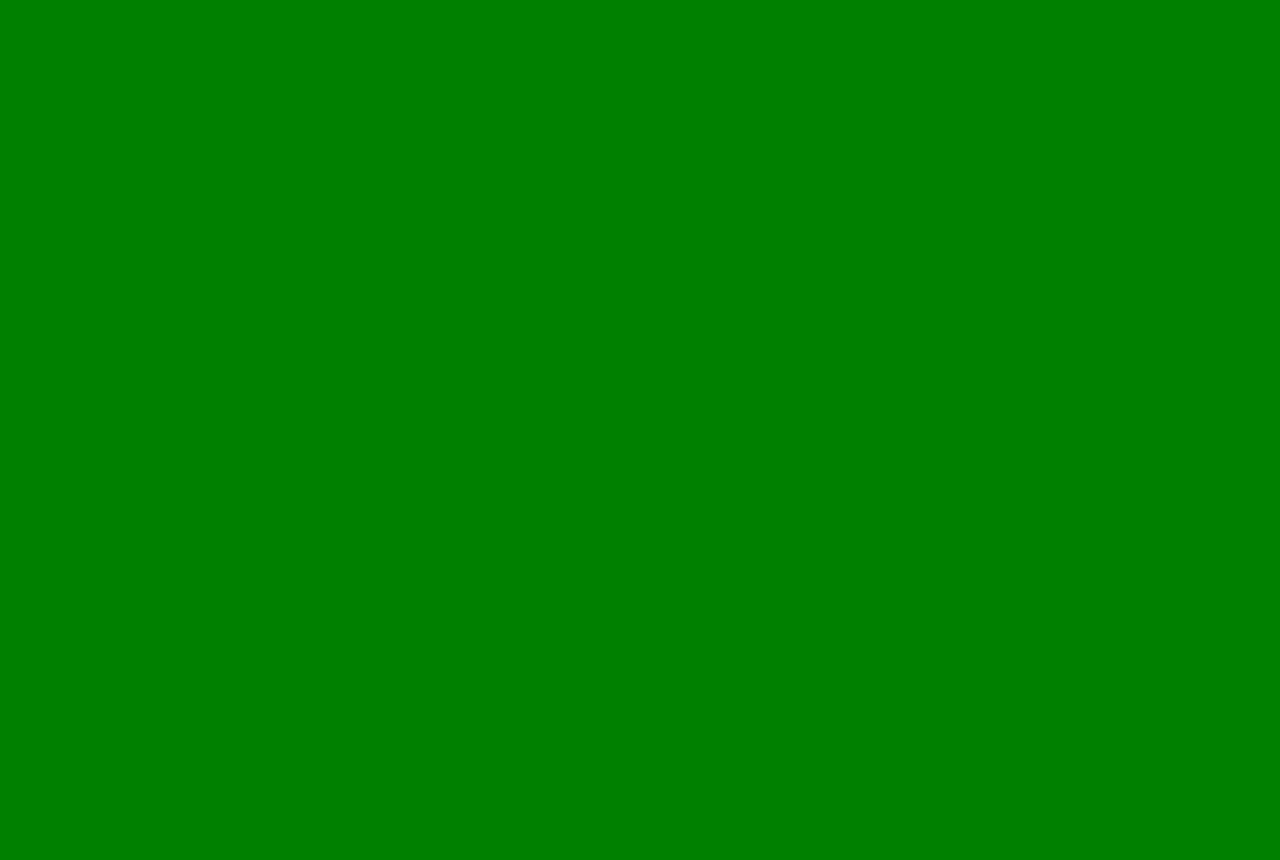
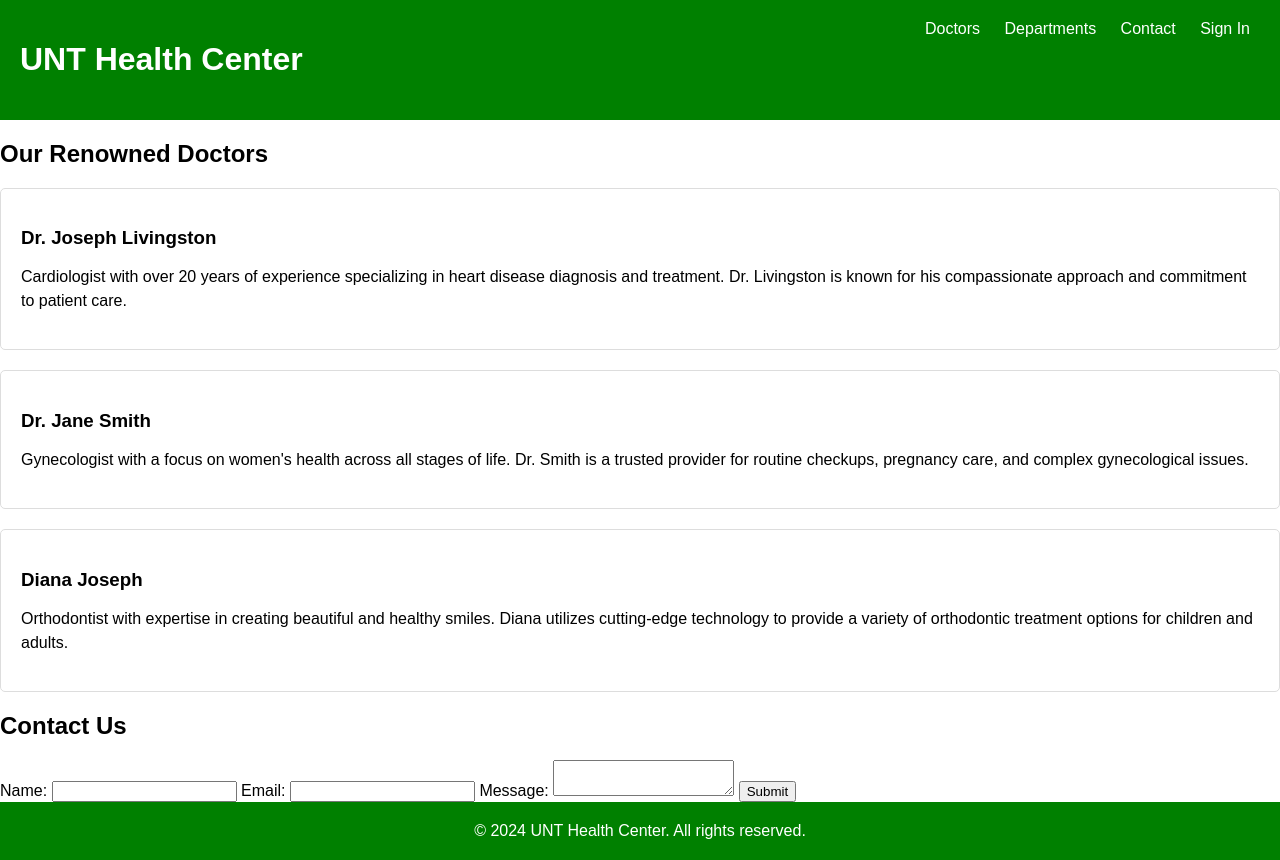
Before and after one commit to sowjanya4u4ever/Tabnine_Error-Fixing, a plain HTML site: page index.html in a window 1280 px wide. Before the commit the page ends 800 px from the top, so only its background shows below. Drawn offline with Linux system fonts and the light colour scheme.

Commit message:
Update index.html

```diff
--- a/index.html
+++ b/index.html
@@ -9,7 +9,7 @@
     body {
       font-family: Arial, sans-serif;
       margin: 0;
-      background-color: #008000; /* Green background */
+      background-color: #ffffff; /* White background */
     }
     /* Header styles */
     .header {
@@ -17,8 +17,85 @@
       justify-content: space-between;
       padding: 20px;
       background-color: #008000; /* Green background */
-      color: #ffffff;
+      color: white;
     }
     .header a {
       text-decoration: none;
-      color:
+      color: white;
+      padding: 10px;
+    }
+    .header a:hover {
+      background-color: #228B22;
+    }
+    /* Doctor profiles styles */
+    .doctor {
+      margin-bottom: 20px;
+      padding: 20px;
+      border: 1px solid #ddd;
+      border-radius: 5px;
+    }
+    .doctor h3 {
+      margin-bottom: 10px;
+    }
+    .doctor p {
+      line-height: 1.5;
+    }
+    /* Footer styles */
+    .footer {
+      text-align: center;
+      padding: 20px;
+      background-color: #008000; /* Green background */
+      color: white;
+    }
+  </style>
+</head>
+<body>
+  <header class="header">
+    <h1>UNT Health Center</h1>
+    <nav>
+      <a href="#">Doctors</a>
+      <a href="#">Departments</a>
+      <a href="#">Contact</a>
+      <a href="#">Sign In</a>
+    </nav>
+  </header>
+
+  <main>
+    <section>
+      <h2>Our Renowned Doctors</h2>
+      <div class="doctor">
+        <h3>Dr. Joseph Livingston</h3>
+        <p>Cardiologist with over 20 years of experience specializing in heart disease diagnosis and treatment. Dr. Livingston is known for his compassionate approach and commitment to patient care.</p>
+      </div>
+      <div class="doctor">
+        <h3>Dr. Jane Smith</h3>
+        <p>Gynecologist with a focus on women's health across all stages of life. Dr. Smith is a trusted provider for routine checkups, pregnancy care, and complex gynecological issues.</p>
+      </div>
+      <div class="doctor">
+        <h3>Diana Joseph</h3>
+        <p>Orthodontist with expertise in creating beautiful and healthy smiles. Diana utilizes cutting-edge technology to provide a variety of orthodontic treatment options for children and adults.</p>
+      </div>
+    </section>
+
+    <section class="form-container">
+      <h2>Contact Us</h2>
+      <form class="form" action="/submit-form" method="post">
+        <label for="name">Name:</label>
+        <input type="text" id="name" name="name" required>
+
+        <label for="email">Email:</label>
+        <input type="email" id="email" name="email" required>
+
+        <label for="message">Message:</label>
+        <textarea id="message" name="message" required></textarea>
+
+        <button type="submit">Submit</button>
+      </form>
+    </section>
+  </main>
+
+  <footer class="footer">
+    &copy; 2024 UNT Health Center. All rights reserved.
+  </footer>
+</body>
+</html>
```
